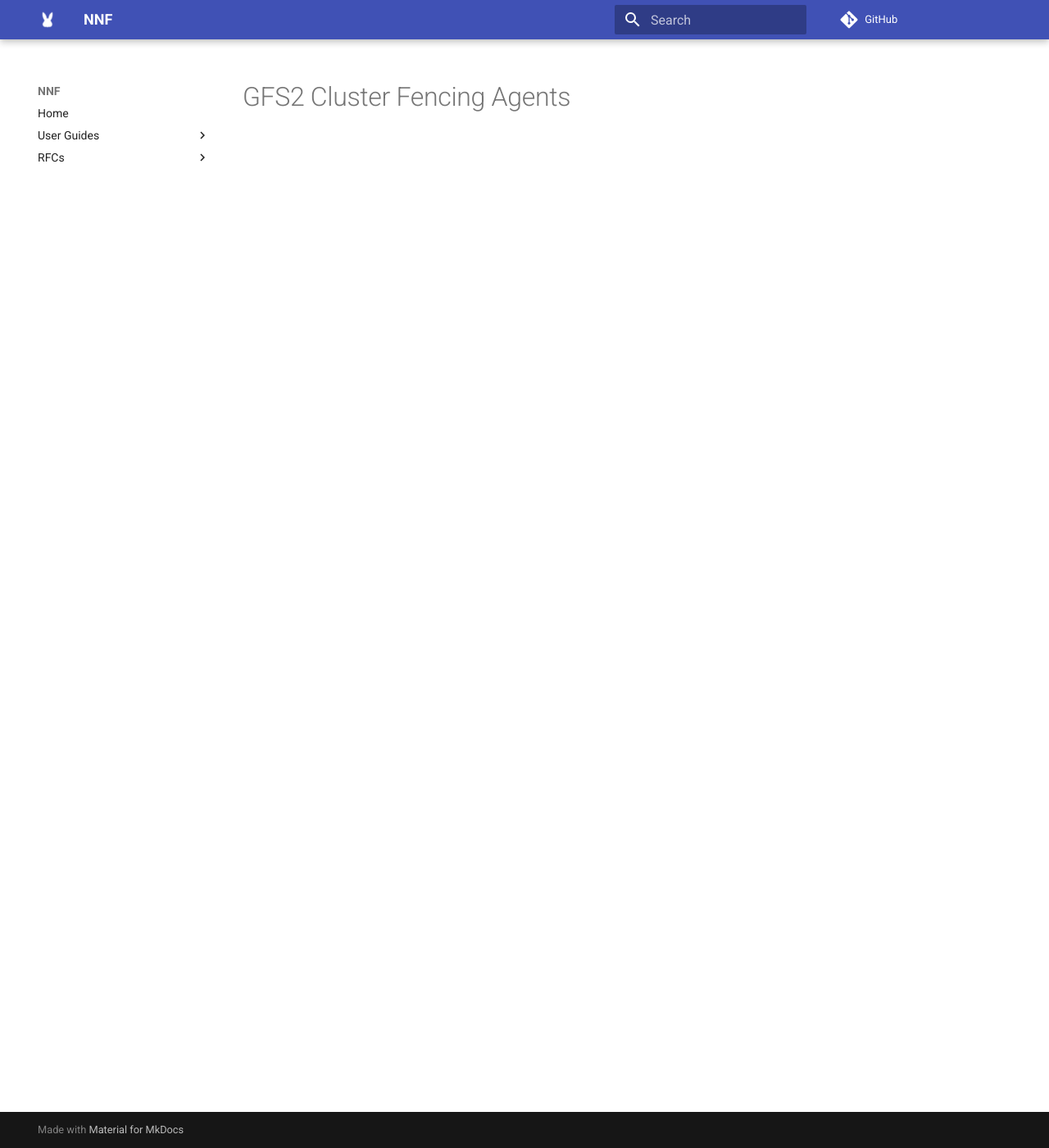
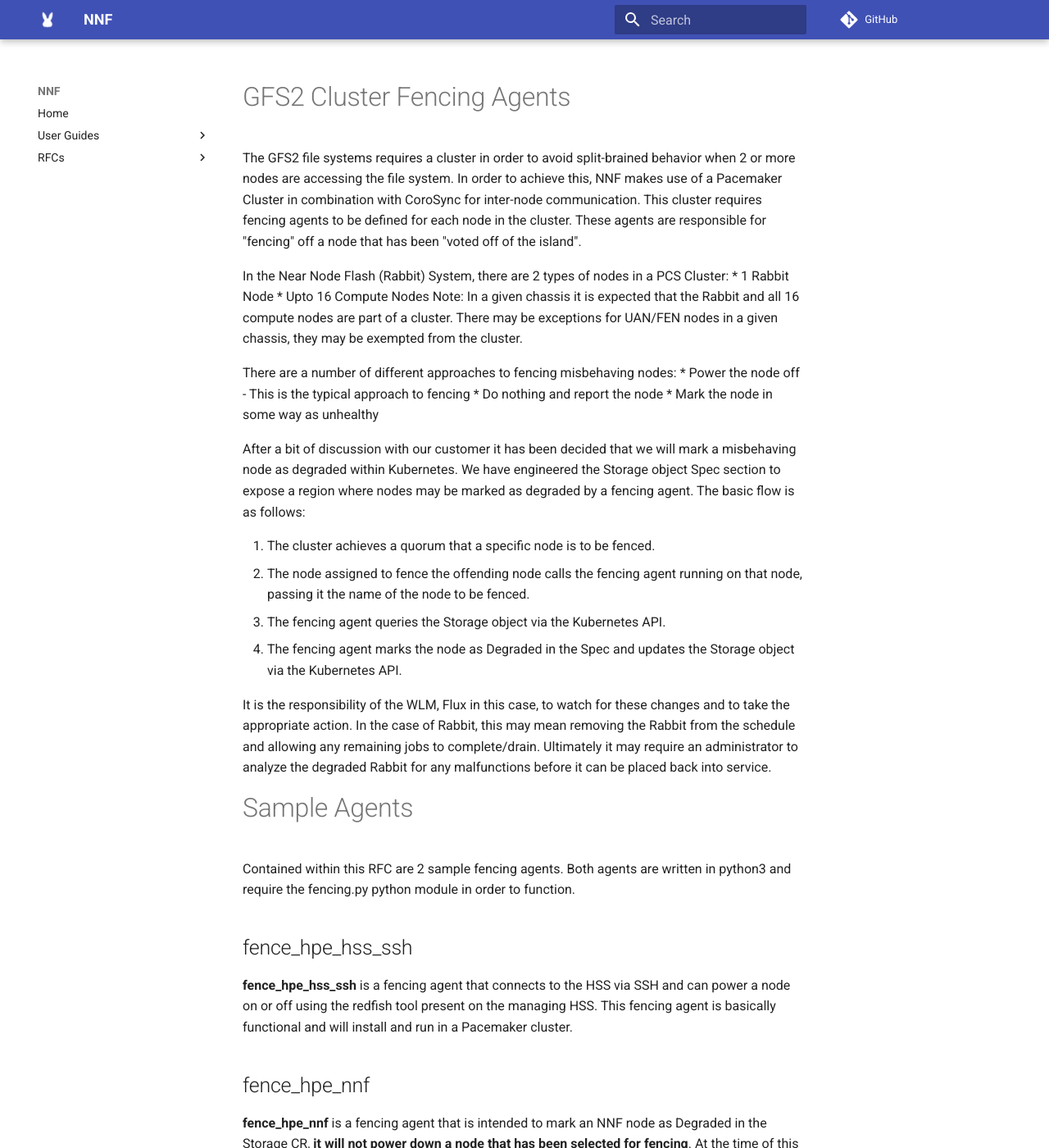
Before and after one commit to NearNodeFlash/NearNodeFlash.github.io, an MkDocs documentation site: the page built from docs/rfcs/0003/readme.md, in a window 1280 px wide and 1400 px high. Shown: the whole window at 82% size. Built offline with MkDocs 1.6.1 and Material for MkDocs 9.7.7, drawn with Linux system fonts in a browser that asks for light colours; comment, search, counter and statistics services are not loaded; some of the changed text lies outside the part shown.

Commit message:
Fencing agent RFC checkin
Signed-off-by: Bill Johnson <billj@hpe.com>

```diff
--- a/docs/rfcs/0003/readme.md
+++ b/docs/rfcs/0003/readme.md
@@ -1,6 +1,39 @@
 ---
 authors: Bill Johnson <billj@hpe.com>
-state: draft
+state: discussion
+discussion:
 ---
 GFS2 Cluster Fencing Agents
 ==================================
+The GFS2 file systems requires a cluster in order to avoid split-brained behavior when 2 or more nodes are accessing the file system.  In order to achieve this, NNF makes use of a Pacemaker Cluster in combination with CoroSync for inter-node communication.  This cluster requires fencing agents to be defined for each node in the cluster.  These agents are responsible for "fencing" off a node that has been "voted off of the island".
+
+In the Near Node Flash (Rabbit) System, there are 2 types of nodes in a PCS Cluster:
+* 1 Rabbit Node
+* Upto 16 Compute Nodes
+Note: In a given chassis it is expected that the Rabbit and all 16 compute nodes are part of a cluster.  There may be exceptions for UAN/FEN nodes in a given chassis, they may be exempted from the cluster.
+
+There are a number of different approaches to fencing misbehaving nodes:
+* Power the node off - This is the typical approach to fencing
+* Do nothing and report the node
+* Mark the node in some way as unhealthy
+
+After a bit of discussion with our customer it has been decided that we will mark a misbehaving node as degraded within Kubernetes.  We have engineered the Storage object Spec section to expose a region where nodes may be marked as degraded by a fencing agent.  The basic flow is as follows:
+
+1. The cluster achieves a quorum that a specific node is to be fenced.
+2. The node assigned to fence the offending node calls the fencing agent running on that node, passing it the name of the node to be fenced.
+3. The fencing agent queries the Storage object via the Kubernetes API.
+4. The fencing agent marks the node as Degraded in the Spec and updates the Storage object via the Kubernetes API.
+
+It is the responsibility of the WLM, Flux in this case, to watch for these changes and to take the appropriate action.  In the case of Rabbit, this may mean removing the Rabbit from the schedule and allowing any remaining jobs to complete/drain.  Ultimately it may require an administrator to analyze the degraded Rabbit for any malfunctions before it can be placed back into service.
+
+Sample Agents
+==================================
+Contained within this RFC are 2 sample fencing agents.  Both agents are written in python3 and require the fencing.py python module in order to function.
+
+## fence_hpe_hss_ssh
+
+**fence_hpe_hss_ssh** is a fencing agent that connects to the HSS via SSH and can power a node on or off using the redfish tool present on the managing HSS.  This fencing agent is basically functional and will install and run in a Pacemaker cluster.
+
+## fence_hpe_nnf
+
+**fence_hpe_nnf** is a fencing agent that is intended to mark an NNF node as Degraded in the Storage CR, **it will not power down a node that has been selected for fencing**.  At the time of this writing, this fencing agent only has the structure framed in and is awaiting the specific kubernetes objects and logic in order to become functional.
```
Also changed, not shown: docs/rfcs/0003/src/fence_hpe_hss_ssh/Readme.md (added, +57 -0 lines), docs/rfcs/0003/src/fence_hpe_hss_ssh/fence_hpe_hss_ssh.py (added, +138 -0 lines), docs/rfcs/0003/src/fence_hpe_nnf/Readme.md (added, +43 -0 lines), docs/rfcs/0003/src/fence_hpe_nnf/fence_hpe_nnf.py (added, +130 -0 lines).
